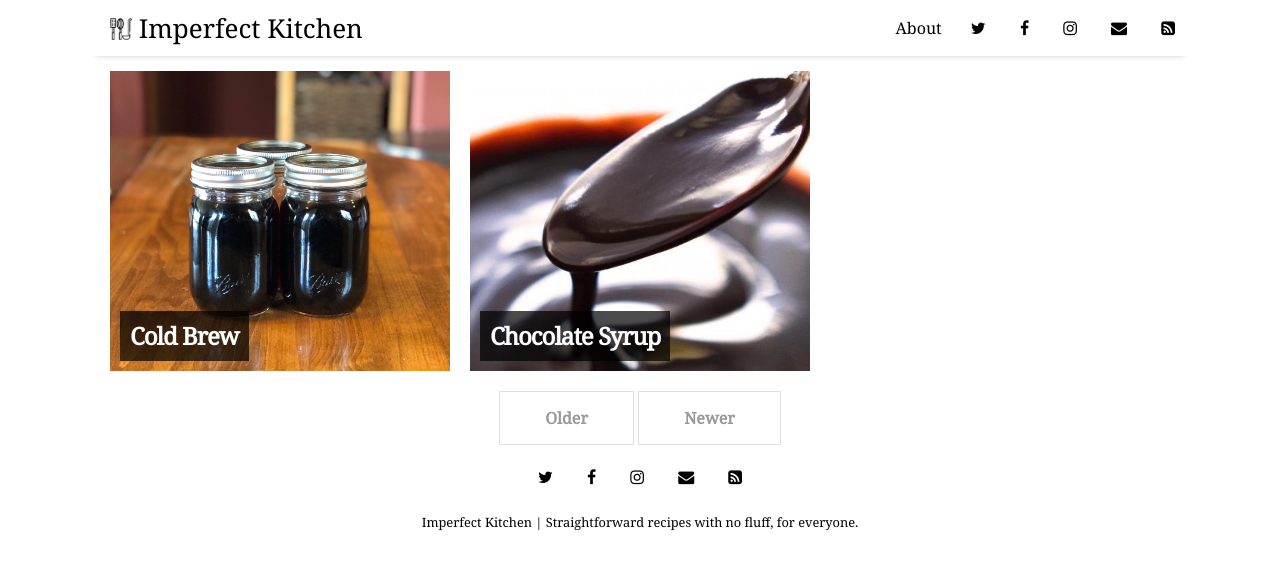
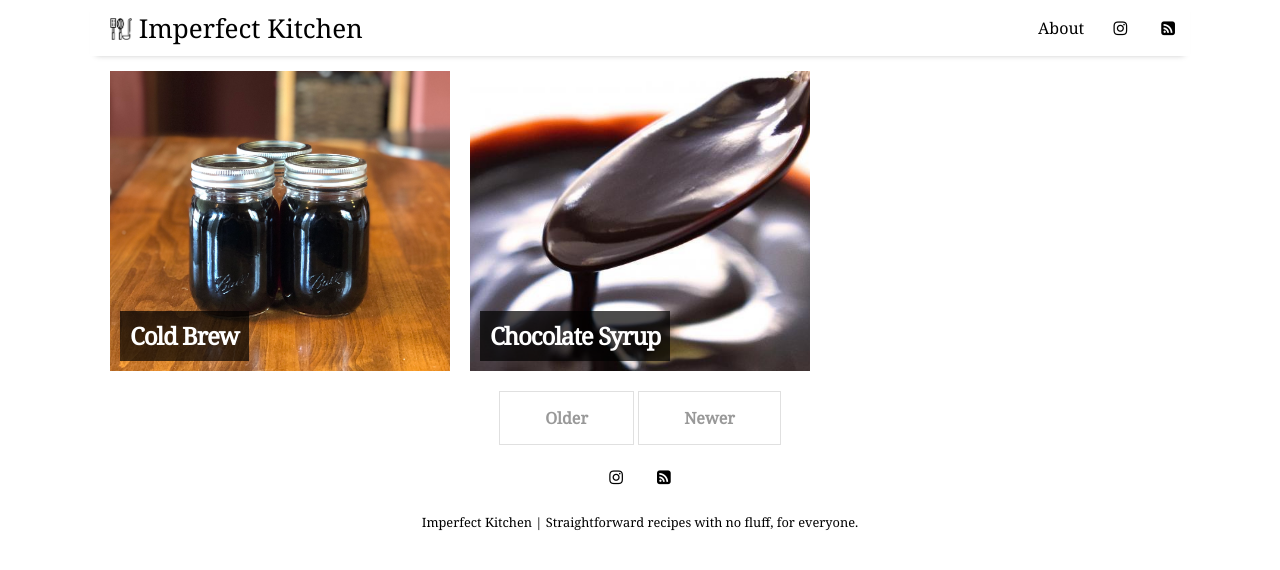
Before and after one commit to josefdlange/imperfect.kitchen, a Jekyll site: the page built from index.html, in a window 1280 px wide. Shown: the top 570 px of the page. Built offline with Jekyll 4.4.1, drawn with Linux system fonts in a browser that asks for light colours; nearby versions of some CDN libraries; the list of posts is cut into pages by our own code.

Commit message:
Clean up social

```diff
--- a/_data/settings.yml
+++ b/_data/settings.yml
@@ -10,10 +10,7 @@ menu:
 
 # Available social icons are powered by Font Awesome, so you can use any icon that they offer
 social:
-- {icon: 'twitter', link: 'https://twitter.com/josefdlange'}
-- {icon: 'facebook', link: 'https://www.facebook.com/josefdlange'}
-- {icon: 'instagram', link: 'https://instagram.com/josefdlange'}
-- {icon: 'envelope', link: 'mailto:josef.d.lange@gmail.com'}
+- {icon: 'instagram', link: 'https://instagram.com/_imperfect_kitchen'}
 - {icon: 'rss-square', link: 'feed.xml'}
 # - {icon: 'rss-square', link: 'rss-feed.xml'}
 
```
